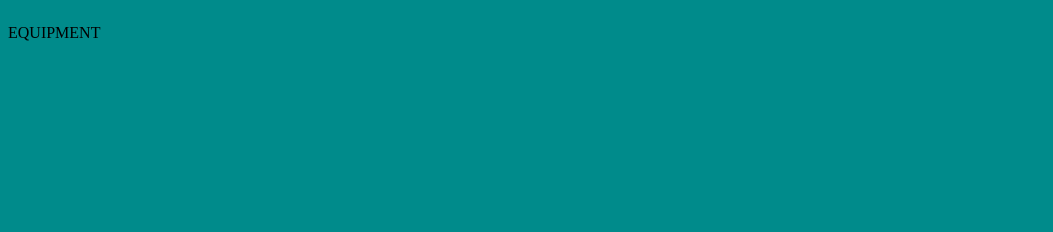
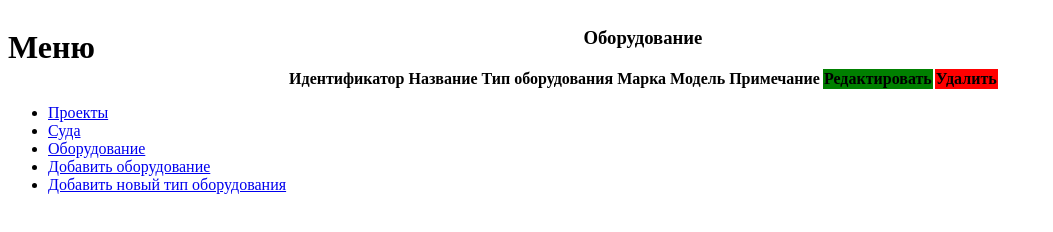
Before and after one commit to Bonbonsurce/TechodarStatistic, a website: page public/equipment.html in a window 1280 px wide. Shown: the whole page, without its empty margins (0-1053 px from the left). Drawn offline with Linux system fonts and the light colour scheme.

Commit message:
new_fyles

```diff
--- a/package.json
+++ b/package.json
@@ -13,5 +13,8 @@
   "license": "ISC",
   "devDependencies": {
     "nodemon": "^3.0.3"
+  },
+  "dependencies": {
+    "pg": "^8.11.3"
   }
 }
--- a/public/css/main.css
+++ b/public/css/main.css
@@ -1,14 +1,23 @@
 body {
     display: flex;
     flex-direction: row;
-    background-color: darkcyan;
 }
 
 .nav {
     display: flex;
     flex-direction: column;
 }
-
+.del_ {
+    background-color: red;
+}
+.edit_ {
+    background-color: green;
+}
 .menu {
     margin-bottom: 10px;
 }
+main {
+    display: flex;
+    flex-direction: column;
+    align-items: center;
+}
--- a/public/equipment.html
+++ b/public/equipment.html
@@ -2,10 +2,38 @@
 <html lang="en">
 <head>
     <meta charset="UTF-8">
-    <title>Title</title>
+    <title>Нормативные характеристики: Оборудование</title>
     <link rel="stylesheet" type="text/css" href="/css/main.css">
 </head>
 <body>
-    <p>EQUIPMENT</p>
+    <div class="nav">
+        <h1> Меню </h1>
+        <ul>
+            <li><a href="projects" class="menu"> Проекты </a></li>
+            <li><a href="ship" class="menu"> Суда </a></li>
+            <li><a href="equipment" class="menu"> Оборудование </a></li>
+            <li><a href="equipment/add" class="menu"> Добавить оборудование</a></li>
+            <li><a href="equipment/add_type" class="menu"> Добавить новый тип оборудования</a></li>
+        </ul>
+    </div>
+    <main>
+        <h3> Оборудование </h3>
+        <table>
+            <thead>
+            <tr>
+                <th>Идентификатор</th>
+                <th>Название</th>
+                <th>Тип оборудования</th>
+                <th>Марка</th>
+                <th>Модель</th>
+                <th>Примечание</th>
+                <th class="edit_">Редактировать</th>
+                <th class="del_">Удалить</th>
+            </tr>
+            </thead>
+            <tbody id="table-body">
+            </tbody>
+        </table>
+    </main>
 </body>
 </html>
```
Also changed, not shown: public/add_type_eq.html (added, +10 -0 lines), public/equipment_add.html (added, +10 -0 lines), public/index.html (+0 -5 lines), public/projects_add.html (added, +10 -0 lines), public/ship_add.html (added, +10 -0 lines), server.js (+47 -0 lines), 2 other files.
